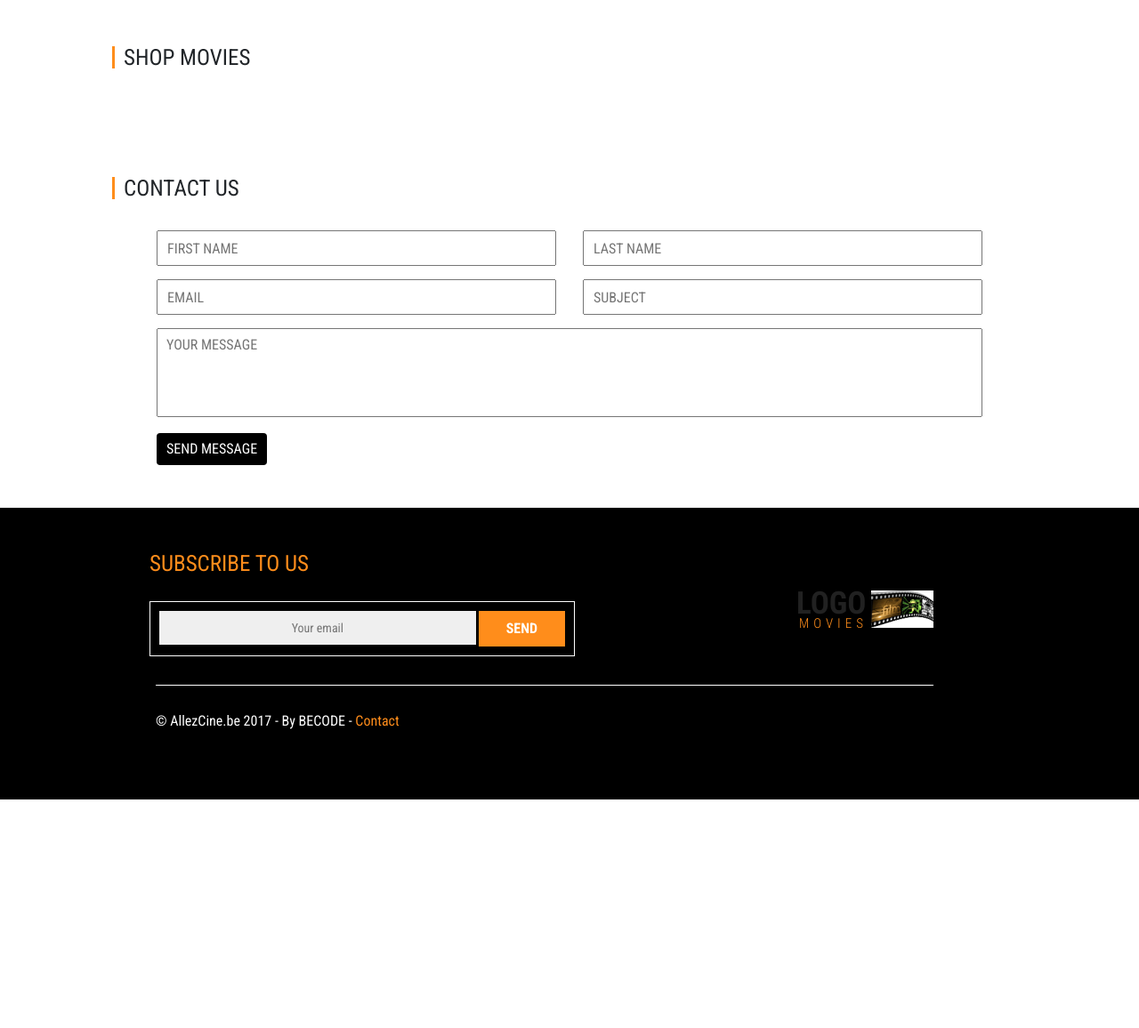
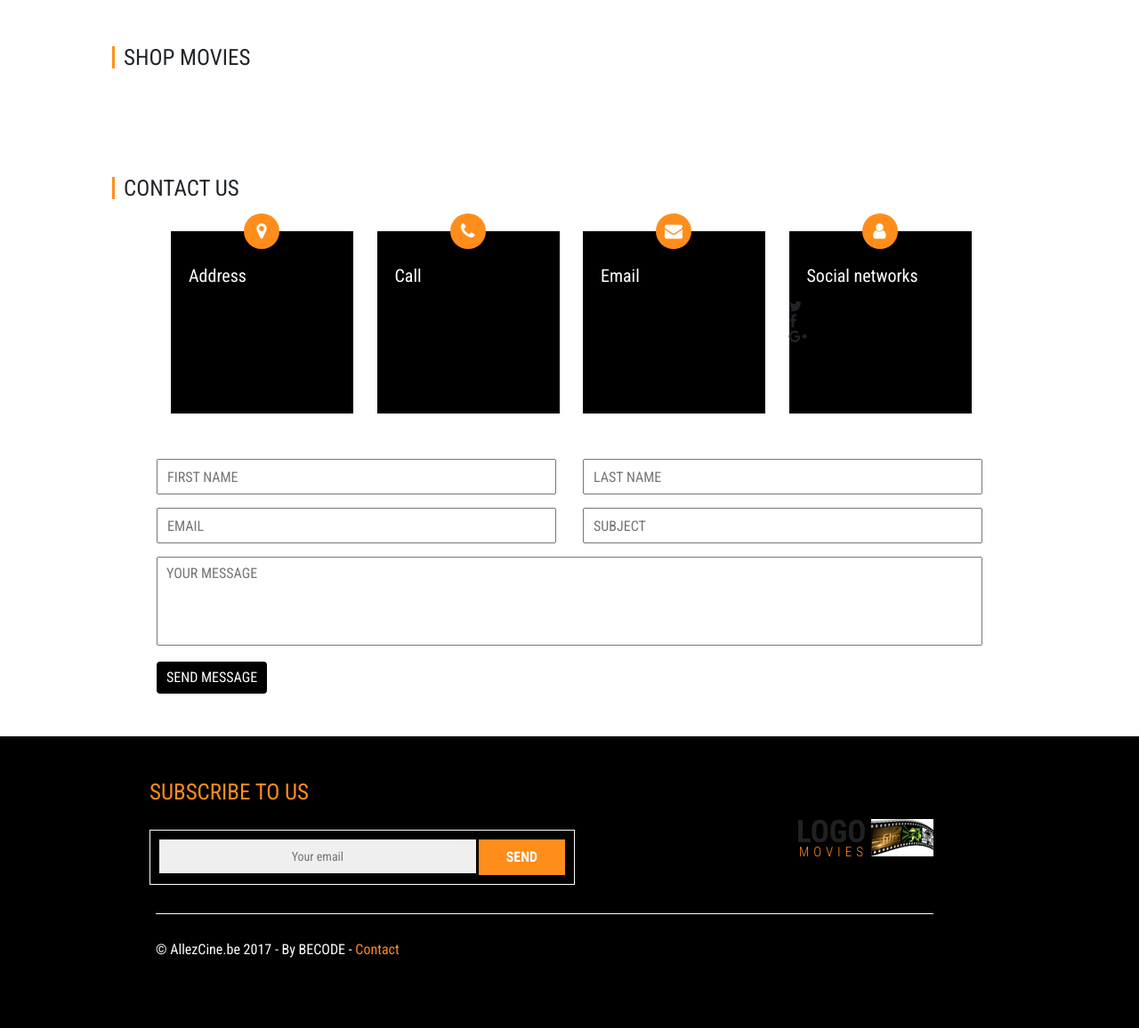
Before and after one commit to amandinemeeus/TI-FrontEnd-AllezCine, a PHP site: page / in a window 1280 px wide. Shown: the part 4153-5309 px from the top of the page at 89% size. Before the commit the page ends 5052 px from the top, so only its background shows below. Run offline with PHP 8.4, Linux system fonts and the light colour scheme; some libraries are stand-ins or nearby versions.

Commit message:
black box

```diff
--- a/assets/css/styless.css
+++ b/assets/css/styless.css
@@ -506,6 +506,35 @@ span.psw {
 
 /*FOOTER*/
 
+
+/*Black box*/
+.black{
+    background-color: black;
+    height:205px;
+    width:205px;
+}
+.circle {
+    background : #FF8D1B;
+    border-radius : 50%;
+    width : 40px;
+    height : 40px;
+    text-align : center;
+    position : relative;
+    top : -20px;
+    left : 40%;
+    }
+.circle i {
+    margin-top : 10px;
+    color: white;
+    font-size: 20px
+    }
+.bbox {
+    color: white;
+    font-size: 20px;
+    margin-left: 20px;
+}
+
+
 /* Contact */
 
 #form {
--- a/index.php
+++ b/index.php
@@ -5,7 +5,8 @@
     <!-- Required meta tags -->
     <meta charset="utf-8">
     <meta name="viewport" content="width=device-width, initial-scale=1, shrink-to-fit=no">
- <link rel="icon" type="image/png" href="./assets/images/1.jpg" />
+    <!--Favicon-->
+    <link rel="icon" type="image/png" href="./assets/images/1.jpg" />
     <!-- Bootstrap CSS -->
     <link rel="stylesheet" href="https://maxcdn.bootstrapcdn.com/bootstrap/4.0.0-beta.2/css/bootstrap.min.css" integrity="sha384-PsH8R72JQ3SOdhVi3uxftmaW6Vc51MKb0q5P2rRUpPvrszuE4W1povHYgTpBfshb" crossorigin="anonymous">
     <!-- Fonts -->
@@ -909,7 +910,6 @@
 					</ul>
 				</div>
 
-
             </div>
         	</div>
             <!-- Content Header End -->
@@ -939,6 +939,44 @@
                     	<div class="container">
                             <!-- TITLE -->
                             <h2 class="title_ancre">CONTACT US</h2>
+
+                            <!-- BLACK BOX -->
+                            <div class="container">
+                                <div class="row">
+                                    <div class="col-sm-3">
+                                        <div class="mr-1 black">
+                                            <div class="circle"><i class="fa fa-map-marker" aria-hidden="true"></i></div>
+                                              <h2 class="bbox">Address</h2>
+                                        </div>
+                                    </div>
+                                    <div class="col-sm-3 ">
+                                        <div class="mr-1 black">
+                                            <div class="circle"><i class="fa fa-phone" aria-hidden="true"></i></div>
+                                              <h2 class="bbox">Call</h2>
+                                              <p></p>
+                                        </div>
+                                    </div>
+                                    <div class="col-sm-3 ">
+                                        <div class="mr-1 black">
+                                            <div class="circle"><i class="fa fa-envelope" aria-hidden="true"></i></div>
+                                              <h2 class="bbox">Email</h2>
+                                              <p></p>
+                                        </div>
+                                    </div>
+                                    <div class="col-sm-3 ">
+                                        <div class="mr-1 black">
+                                            <div class="circle"><i class="fa fa-user" aria-hidden="true"></i></div>
+                                              <h2 class="bbox">Social networks</h2>
+                                              <br />
+                                                <i class="fa fa-twitter" aria-hidden="true"></i><br>
+                                                <i class="fa fa-facebook" aria-hidden="true"></i><br>
+                                                <i class="fa fa-google-plus" aria-hidden="true"></i><br>
+                                        </div>
+                                    </div>
+                                </div>
+                            </div>
+
+                            <!-- CONTACT FORM -->
                     		<form id="contact" action="index.php">
                     			<div id="form" class="row">
                     				<div class="col-md-6">
@@ -1028,9 +1066,6 @@
      //arrow.setAttribute("height","50px");
      </script>
 
-     <!-- <script>
-     </script> -->
-
 
     <!-- Optional JavaScript -->
     <!-- JQuery -->
```
